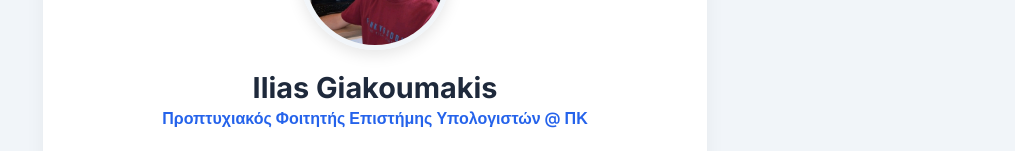
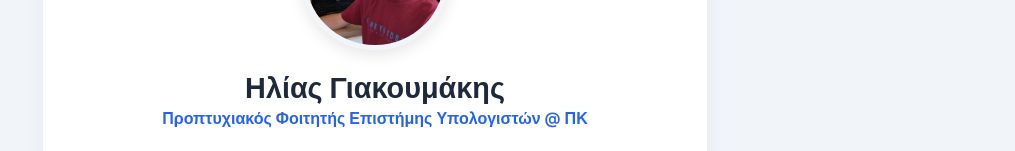
Before and after one commit to IliasGiakoumakis/iliasgiakoumakis.github.io, a plain HTML site: page index.html in a window 1280 px wide. Shown: the part 152-303 px from the top of the page, without its empty margins (265-1280 px from the left). Drawn offline with Linux system fonts and the light colour scheme.

Commit message:
Update index.html

```diff
--- a/index.html
+++ b/index.html
@@ -3,7 +3,7 @@
 <head>
     <meta charset="UTF-8">
     <meta name="viewport" content="width=device-width, initial-scale=1.0">
-    <title>Ilias Giakoumakis | Portfolio</title>
+    <title>Ilias Giakoumakis</title>
     <link href="https://fonts.googleapis.com/css2?family=Inter:wght@300;400;600;700&display=swap" rel="stylesheet">
     <link rel="stylesheet" href="https://cdnjs.cloudflare.com/ajax/libs/font-awesome/6.0.0/css/all.min.css">
 
@@ -38,7 +38,7 @@
         .fa-linkedin { color: var(--icon-linkedin); }
         .fa-envelope { color: var(--icon-gmail); }
 
-        /* Το δικό σου εικονίδιο CSD */
+        /* Το δικό μου εικονίδιο CSD */
         .csd-custom-icon { width: 35px; height: 35px; object-fit: contain; }
 
         h2 { font-size: 1.3rem; border-left: 4px solid var(--primary); padding-left: 10px; margin-bottom: 1.5rem; }
@@ -63,7 +63,7 @@
 
     <div class="section hero">
         <img src="me.png" alt="Ilias" class="profile-img" onerror="this.src='https://ui-avatars.com/api/?name=Ilias+Giakoumakis&background=2563eb&color=fff&size=200'">
-        <h1>Ilias Giakoumakis</h1>
+        <h1 id="heroName">Ilias Giakoumakis</h1>
         <div class="subtitle" id="heroSubtitle">Computer Science Undergraduate @ UOC</div>
 
         <div class="social-links">
@@ -107,6 +107,7 @@
 
         const content = {
             el: {
+                name: "Ηλίας Γιακουμάκης",
                 subtitle: "Προπτυχιακός Φοιτητής Επιστήμης Υπολογιστών @ ΠΚ",
                 aboutTitle: "Σχετικά με μένα",
                 aboutText: "Γεια! Είμαι ο Ηλίας, φοιτητής στο CSD του Πανεπιστημίου Κρήτης. Ενδιαφέρομαι για software development και AI.",
@@ -125,6 +126,7 @@
                 ]
             },
             en: {
+                name: "Ilias Giakoumakis",
                 subtitle: "Computer Science Undergraduate @ UOC",
                 aboutTitle: "About Me",
                 aboutText: "Hi! I am Ilias, a CS student at the University of Crete. Passionate about software development and AI.",
@@ -146,6 +148,7 @@
 
         function updateUI() {
             const data = content[currentLang];
+            document.getElementById('heroName').innerText = data.name;
             document.getElementById('heroSubtitle').innerText = data.subtitle;
             document.getElementById('aboutTitle').innerHTML = `<i class="fas fa-user"></i> ${data.aboutTitle}`;
             document.getElementById('aboutText').innerText = data.aboutText;
```
